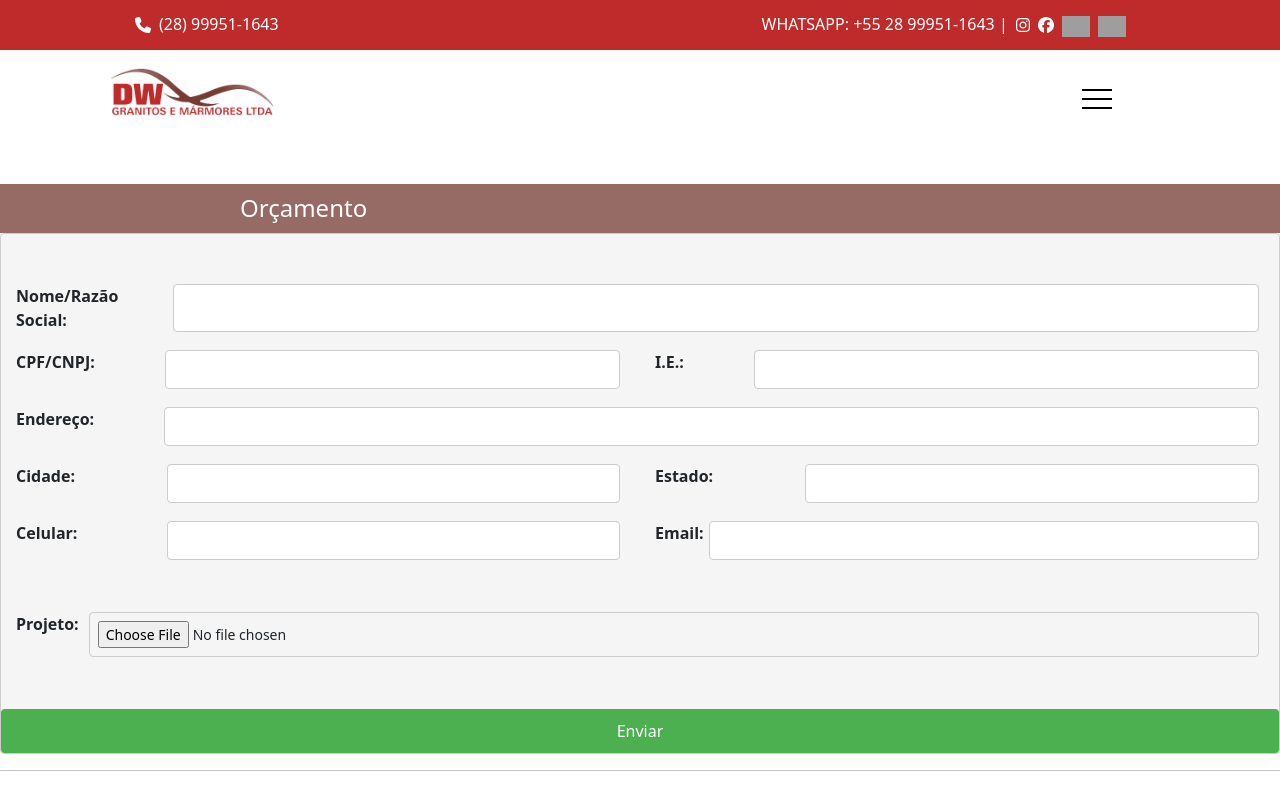
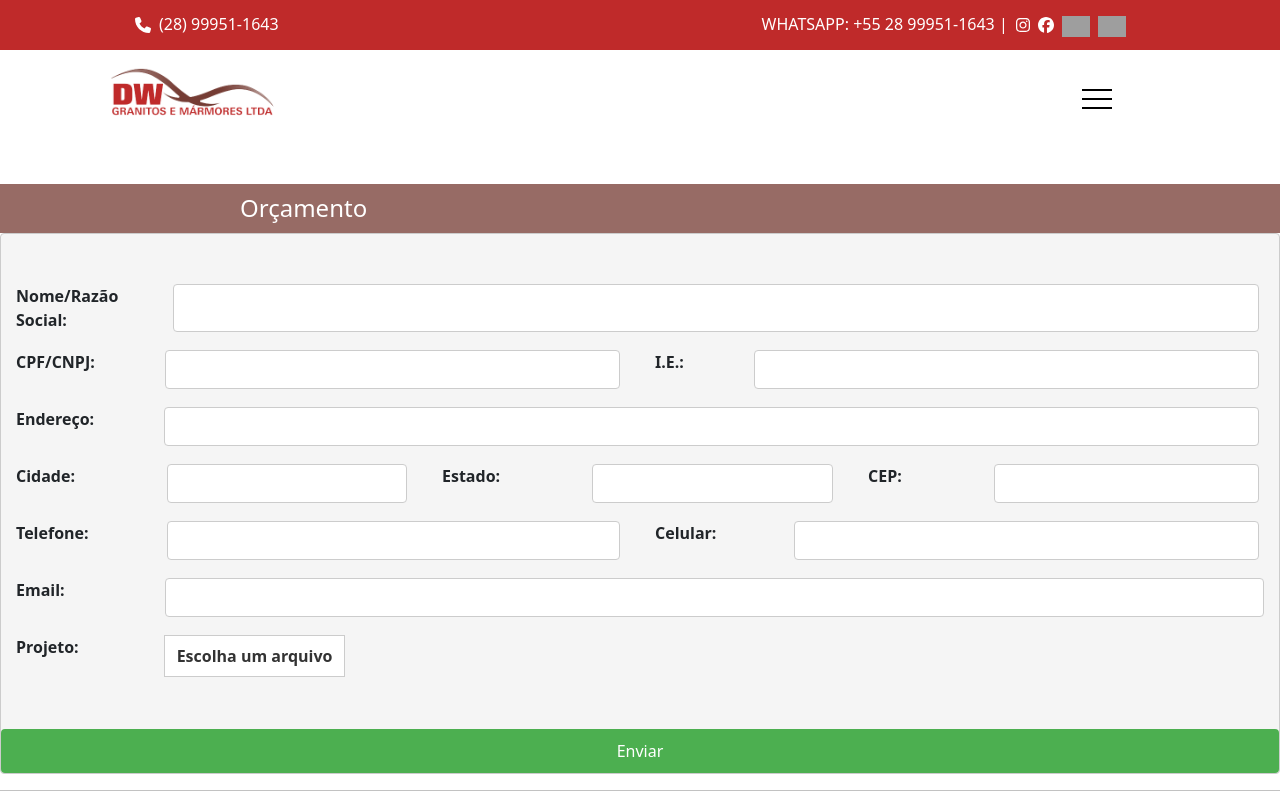
Before and after one commit to Tiger-Sistem/dwagranitos, a React (Create React App) app in the folder dwgranitos/: page /orcamento in a window 1280 px wide. Shown: the top 800 px of the page. Built offline with nearby package versions, Linux system fonts and the light colour scheme; grey boxes are pictures that could not be loaded.

Commit message:
feat/main: add form

```diff
--- a/dwgranitos/src/pages/Orcamento/Formulario.css
+++ b/dwgranitos/src/pages/Orcamento/Formulario.css
@@ -1,3 +1,32 @@
+
+.file-upload-wrapper {
+  position: relative;
+  overflow: hidden;
+  display: inline-block;
+}
+
+.file-upload-button {
+  border: 1px solid #ccc;
+  color: #333;
+  margin-left: 85px;
+  background-color: #fff;
+  padding: 8px 12px;
+  cursor: pointer;
+}
+
+.file-upload-input {
+  position: absolute;
+  top: 0;
+  right: 0;
+  margin: 0;
+  margin-left: 85px;
+  padding: 0;
+  font-size: 100px;
+  cursor: pointer;
+  opacity: 0;
+  filter: alpha(opacity=0);
+}
+
 .formulario {
   padding-top: 50px;
   width: 100%;
@@ -47,9 +76,19 @@
   font-size: 14px;
 }
 
+.formulario .descriptionAddress input[type="email"]{
+  width: 100%;
+  margin-left: 100px;
+  padding: 8px;
+  border: 1px solid #ccc;
+  border-radius: 4px;
+  font-size: 14px;
+}
+
+
 .description{
   display: grid;
-  grid-template-columns: 1fr 1fr;
+  grid-template-columns: 1fr 1fr ;
   width: 100%!important;
 }
 
@@ -65,7 +104,7 @@
 
 .address{
   display: grid;
-  grid-template-columns: 1fr 1fr!important;
+  grid-template-columns: 1fr 1fr 1fr!important;
   width: 100%!important;
 }
 
@@ -81,13 +120,13 @@
 
 .contatoPhone{
   display: grid;
-  grid-template-columns: 1fr 1fr ;
+  grid-template-columns: 1fr 1fr;
   width: 100%!important;
 }
 
 .formulario .contatoPhone input[type="text"]{
   width: 100%;
-  margin-left: 90px!important;
+  margin-left: 78px!important;
   margin-right: 5px;
   padding: 8px;
   border: 1px solid #ccc;
--- a/dwgranitos/src/pages/Orcamento/Orcamento.tsx
+++ b/dwgranitos/src/pages/Orcamento/Orcamento.tsx
@@ -16,10 +16,7 @@ const Formulario = () => {
   const [cnpj, setCnpj] = useState("");
   const [inscricaoEstadual, setInscricaoEstadual] = useState("");
   const [endereco, setEndereco] = useState("");
-  const [bairro, setBairro] = useState("");
   const [telefone, setTelefone] = useState("");
-  const [enderecoCobranca, setEnderecoCobranca] = useState("");
-  const [contato, setContato] = useState("");
 
 
   useEffect(() => {
@@ -28,7 +25,6 @@ const Formulario = () => {
 
   const handleSubmit = (e: { preventDefault: () => void }) => {
     e.preventDefault();
-    // Aqui você pode chamar a função que envia os dados para o backend
     enviarDados();
   };
 
@@ -38,7 +34,6 @@ const Formulario = () => {
   };
 
   const enviarDados = () => {
-    // Criar uma instância de FormData para enviar os dados como um formulário
     const formData = new FormData();
     formData.append("nome", nome);
     formData.append("empresa", empresa);
@@ -46,20 +41,17 @@ const Formulario = () => {
     formData.append("estado", estado);
     formData.append("celular", celular);
     formData.append("email", email);
-    formData.append("projeto", projeto as Blob);
+    if (projeto) {
+      formData.append("projeto", projeto);
+    }
 
-
-
-    // Fazer uma requisição para o backend usando fetch ou axios
     fetch("/caminho-do-arquivo-php.php", {
       method: "POST",
       body: formData,
     })
       .then((response) => {
-        // Verificar a resposta do servidor e realizar as ações apropriadas
         if (response.ok) {
           alert("Dados enviados com sucesso!");
-          // Limpar os campos do formulário
           setNome("");
           setEmpresa("");
           setCidade("");
@@ -97,8 +89,8 @@ const Formulario = () => {
             CPF/CNPJ:
             <input
               type="text"
-              value={empresa}
-              onChange={(e) => setEmpresa(e.target.value)}
+              value={cnpj}
+              onChange={(e) => setCnpj(e.target.value)}
             />
           </label>
           <label>
@@ -116,12 +108,11 @@ const Formulario = () => {
             Endereço:
             <input
               type="text"
-            value={nome}
-            onChange={(e) => setNome(e.target.value)}
+              value={endereco}
+              onChange={(e) => setEndereco(e.target.value)}
             />
           </label>
         </div>
-
 
         <div className="address">
           <label>
@@ -140,14 +131,26 @@ const Formulario = () => {
               onChange={(e) => setEstado(e.target.value)}
             />
           </label>
+
+          <label>
+            CEP:
+            <input
+              type="text"
+              value={cep}
+              onChange={(e) => setCep(e.target.value)}
+            />
+          </label>
         </div>
 
-
-
-
-
-
         <div className="contatoPhone">
+          <label>
+            Telefone:
+            <input
+              type="text"
+              value={telefone}
+              onChange={(e) => setTelefone(e.target.value)}
+            />
+          </label>
           <label>
             Celular:
             <input
@@ -156,6 +159,9 @@ const Formulario = () => {
               onChange={(e) => setCelular(e.target.value)}
             />
           </label>
+        </div>
+
+        <div className="descriptionAddress">
           <label>
             Email:
             <input
@@ -165,10 +171,17 @@ const Formulario = () => {
             />
           </label>
         </div>
-        <br />
-        <label>
+
+        <label className="file-upload-wrapper">
           Projeto:
-          <input type="file" accept=".pdf" onChange={handleProjetoChange} />
+          <span className="file-upload-button">Escolha um arquivo</span>
+          <input
+            id="file-upload"
+            className="file-upload-input"
+            type="file"
+            accept=".pdf"
+            onChange={handleProjetoChange}
+          />
         </label>
         <br />
         <button type="submit">Enviar</button>
```
Lines whose indentation alone changed are shown as unchanged.
